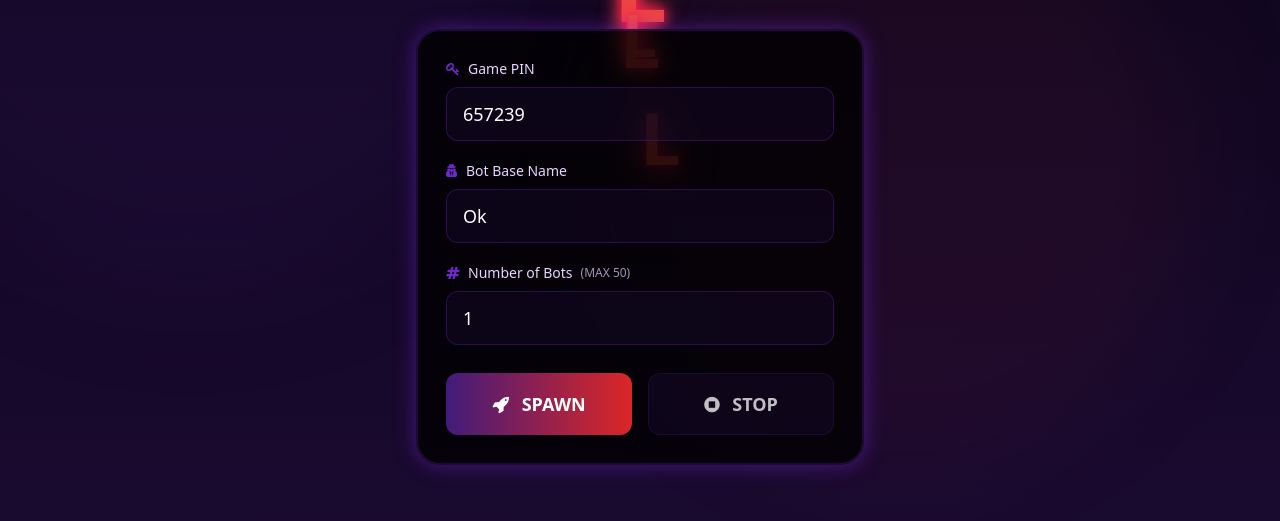
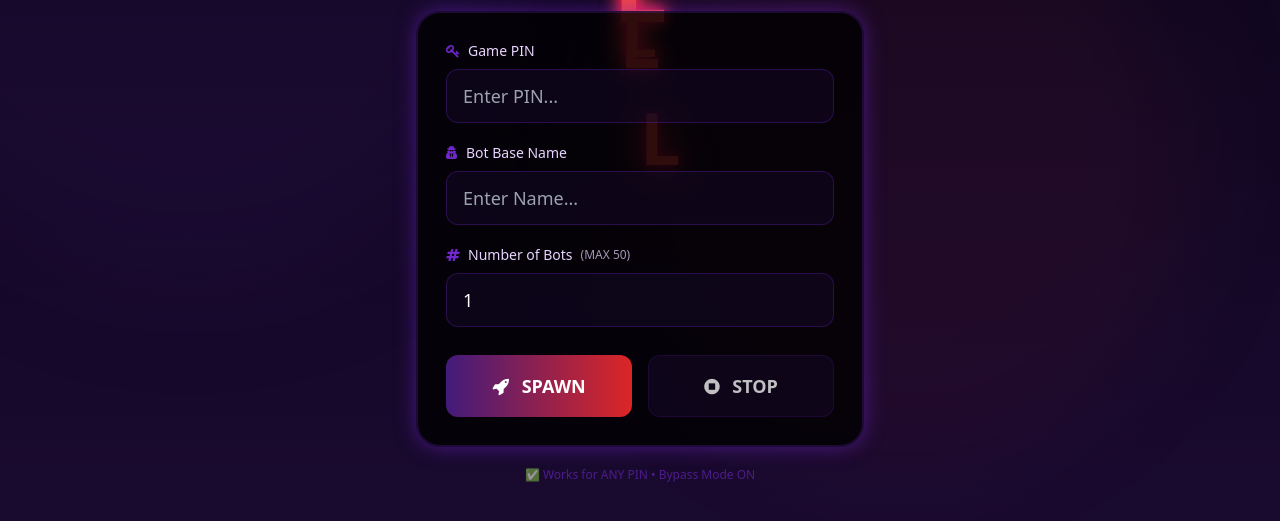
Before and after one commit to hey67-ctrl/Hsksjsbkakajsvsklslakajaj, a website: page kahoot-bot/index.html in a window 1280 px wide. Shown: the part 263-784 px from the top of the page. Drawn offline with nearby package versions, Linux system fonts and the light colour scheme.

Commit message:
Update comments and placeholders in index.html

```diff
--- a/kahoot-bot/index.html
+++ b/kahoot-bot/index.html
@@ -57,13 +57,14 @@
 </head>
 <body class="bg-gradient-to-b from-dark to-purple-900 min-h-screen font-sans text-white flex items-center justify-center p-4 overflow-x-hidden overflow-y-hidden relative">
 
-  <!-- 🎉 MOVING RED L's 🎉 -->
+  <!-- 🎉 5 MOVING RED L's — SPREAD OUT 🎉 -->
   <div class="absolute top-1/4 left-1/5 text-6xl font-black text-red-500 text-shadow-red float-l pulse-glow z-0">L</div>
   <div class="absolute top-1/3 left-2/5 text-7xl font-black text-red-500 text-shadow-red float-l pulse-glow z-0" style="animation-delay: 0.5s">L</div>
   <div class="absolute top-1/4 right-2/5 text-8xl font-black text-red-500 text-shadow-red float-l pulse-glow z-0" style="animation-delay: 1s">L</div>
   <div class="absolute top-1/3 right-1/5 text-6xl font-black text-red-500 text-shadow-red float-l pulse-glow z-0" style="animation-delay: 1.5s">L</div>
   <div class="absolute top-2/5 left-1/2 text-7xl font-black text-red-500 text-shadow-red float-l pulse-glow z-0" style="animation-delay: 2s">L</div>
 
+  <!-- Background Glow -->
   <div class="fixed top-0 left-0 w-full h-full overflow-hidden -z-10">
     <div class="absolute w-[700px] h-[700px] rounded-full bg-purple-500/10 blur-3xl -top-40 -left-40"></div>
     <div class="absolute w-[600px] h-[600px] rounded-full bg-red-500/5 blur-3xl bottom-20 right-20"></div>
@@ -80,23 +81,23 @@
 
     <div class="bg-black/80 backdrop-blur-lg rounded-3xl p-7 shadow-glow-purple border-2 border-purple-500/30">
       <div class="space-y-5">
-        <!-- PIN -->
+        <!-- GAME PIN INPUT -->
         <div>
           <label class="flex items-center gap-2 text-sm text-purple-200 mb-2">
             <i class="fa fa-key text-purple-400"></i> Game PIN
           </label>
-          <input id="pin" type="text" value="657239" class="w-full px-4 py-3 rounded-xl bg-purple-900/40 border border-purple-500/40 focus:outline-none input-glow text-white text-lg">
+          <input id="pin" type="text" placeholder="Enter PIN..." class="w-full px-4 py-3 rounded-xl bg-purple-900/40 border border-purple-500/40 focus:outline-none input-glow text-white text-lg">
         </div>
 
-        <!-- Name -->
+        <!-- BOT NAME INPUT -->
         <div>
           <label class="flex items-center gap-2 text-sm text-purple-200 mb-2">
             <i class="fa fa-user-secret text-purple-400"></i> Bot Base Name
           </label>
-          <input id="name" type="text" value="Ok" class="w-full px-4 py-3 rounded-xl bg-purple-900/40 border border-purple-500/40 focus:outline-none input-glow text-white text-lg">
+          <input id="name" type="text" placeholder="Enter Name..." class="w-full px-4 py-3 rounded-xl bg-purple-900/40 border border-purple-500/40 focus:outline-none input-glow text-white text-lg">
         </div>
 
-        <!-- Count -->
+        <!-- BOT COUNT INPUT -->
         <div>
           <label class="flex items-center gap-2 text-sm text-purple-200 mb-2">
             <i class="fa fa-hashtag text-purple-400"></i> Number of Bots <span class="text-xs opacity-70">(MAX 50)</span>
@@ -104,7 +105,7 @@
           <input id="count" type="number" min="1" max="50" value="1" class="w-full px-4 py-3 rounded-xl bg-purple-900/40 border border-purple-500/40 focus:outline-none input-glow text-white text-lg">
         </div>
 
-        <!-- Buttons -->
+        <!-- BUTTONS -->
         <div class="grid grid-cols-2 gap-4 pt-2">
           <button id="start" class="bg-gradient-to-r from-purple-600 to-red-600 hover:from-red-600 hover:to-purple-600 text-white font-bold py-4 rounded-xl text-lg transition-all transform hover:scale-105 active:scale-95 shadow-lg hover:shadow-glow-red">
             <i class="fa fa-rocket mr-2"></i> SPAWN
@@ -114,10 +115,10 @@
           </button>
         </div>
 
-        <!-- Status -->
+        <!-- STATUS BOX -->
         <div id="status" class="mt-4 p-3 rounded-xl text-center font-medium hidden transition-all"></div>
 
-        <!-- Progress -->
+        <!-- PROGRESS BAR -->
         <div id="progressBox" class="mt-3 hidden">
           <div class="w-full bg-purple-950/50 rounded-full h-3 overflow-hidden border border-purple-500/30">
             <div id="progressBar" class="bg-gradient-to-r from-green-400 to-purple-500 h-3 w-0 transition-all duration-300 shadow-glow-purple"></div>
@@ -126,6 +127,8 @@
         </div>
       </div>
     </div>
+
+    <p class="text-center text-xs text-purple-400/60 mt-5">✅ Works for ANY PIN • Bypass Mode ON</p>
   </div>
 
   <script src="script.js"></script>
```
